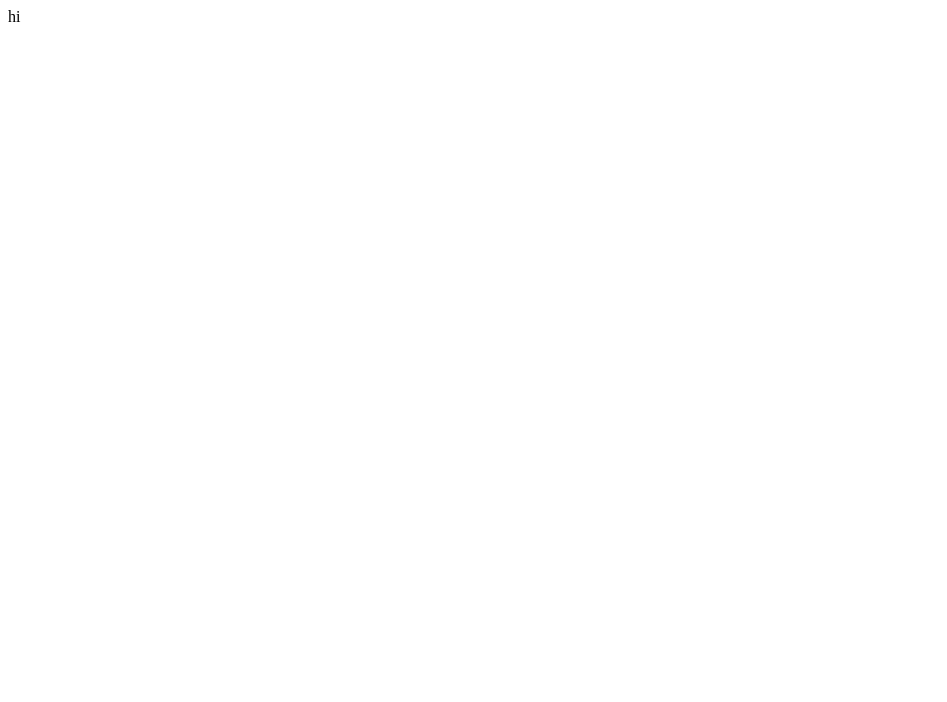
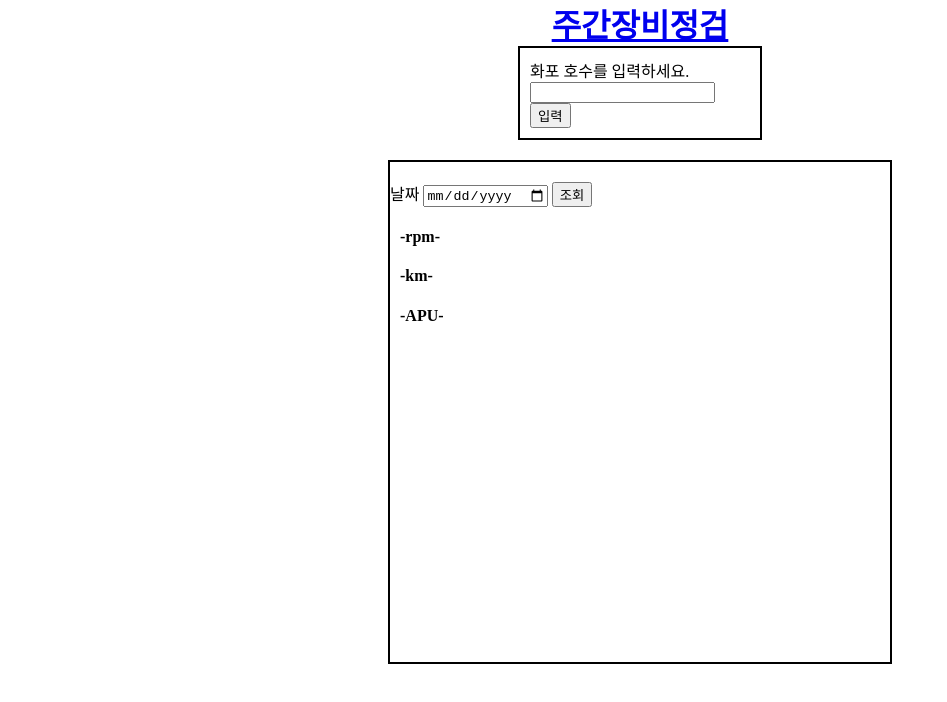
Before and after one commit to youheewon/LastGage, a plain HTML site: page 3001.html in a window 1280 px wide. Shown: the whole page, without its empty margins (0-947 px from the left). Drawn offline with Linux system fonts and the light colour scheme.

Commit message:
수정파일!

```diff
--- a/3001.html
+++ b/3001.html
@@ -1,9 +1,71 @@
 <!DOCTYPE html>
 <html>
 <head>
-    <meta charset="utf-8"/>
+  <meta charset="utf-8"/>
+  <link rel="stylesheet" href="style.css"/>
+
+ <script>
+  function laga(){
+    var num = Math.round(document.getElementById('hosu').value);
+    if(num == 3000){
+      document.getElementById('ee').innerHTML = num + "호(사격지휘장갑차)";
+      document.getElementById('ee').value = num;
+      return num;
+    }if(num == 3001 || num == 3002 || num == 3003 || num == 3005 || num == 3006 || num == 3007){
+      document.getElementById('ee').innerHTML = num + "호(화포)";
+      document.getElementById('ee').value = num;
+      return num;
+    }if(num == 3100 || num == 3200 || num == 3300){
+      document.getElementById('ee').innerHTML = num + "호(탄약운반장갑차)";
+      document.getElementById('ee').value = num;
+      return num;
+    }else{
+      alert("입력된 화포를 찾을 수 없습니다. \n 다시 입력해주십쇼. 입력 예.)3xxx");
+    }
+
+  }
+
+  function check(){
+    var ch = document.getElementById('ee').value;
+    if(ch != undefined){
+      document.getElementById('lastGage_number').innerHTML = "["+ch+ "호 라스트 게이지]";
+      return ch;
+    }else{
+      return false;
+    }
+  }
+  </script>
 </head>
+
 <body>
- hi
+  <h1>
+  <a id="header" href="file:///tmp/coding/practice/주간장비정검/index.html">주간장비정검 </a>
+  </h1>
+  <div id="info_number">
+    <label>화포 호수를 입력하세요.</label><br>
+    <input type="number" id="hosu">
+    <button onclick="laga(),check()">입력</button>
+  </div>
+
+  <h2 id="ee"></h2>
+
+  <div id="lastGage">
+    <h3 id="lastGage_number"></h3>
+    <div class="lastGage_list">
+      <label>날짜</label>
+      <input type="date" id="today"> <button type="button" >조회</button>
+      <p id="day"></p>
+
+      <h4>-rpm-</h4>
+      <p id="rpm"></p>
+
+      <h4>-km-</h4>
+      <p id="km"></p>
+
+      <h4>-APU-</h4>
+      <p id="apu"></p>
+    </div>
+  </div>
+
 </body>
 </html>
--- a/style.css
+++ b/style.css
@@ -1,15 +1,37 @@
+body{
+  margin: 0 auto;
+}
+
+h1{
+  margin: 0 auto;
+  width: 300px;
+  text-align: center;
+
+}
+#header{
+
+}
 #info_number{
+  margin: 0 auto;
   border: 2px black solid;
   padding: 10px;
   width: 220px;
   }
-  #lastGage{
+#lastGage{
+  margin: 0 auto;
   border: 2px black solid;
   width: 500px;
   height: 500px;
-  }
-  h3{
+}
+h3{
   color: gray;
   margin-left: 12px;
   margin-top: 5px;
-  }
+}
+
+h4{
+  padding-left: 10px;
+}
+#ee{
+  text-align: center;
+}
```
Also changed, not shown: index.html (+1 -1 lines), lastgage.html (+37 -6 lines).
